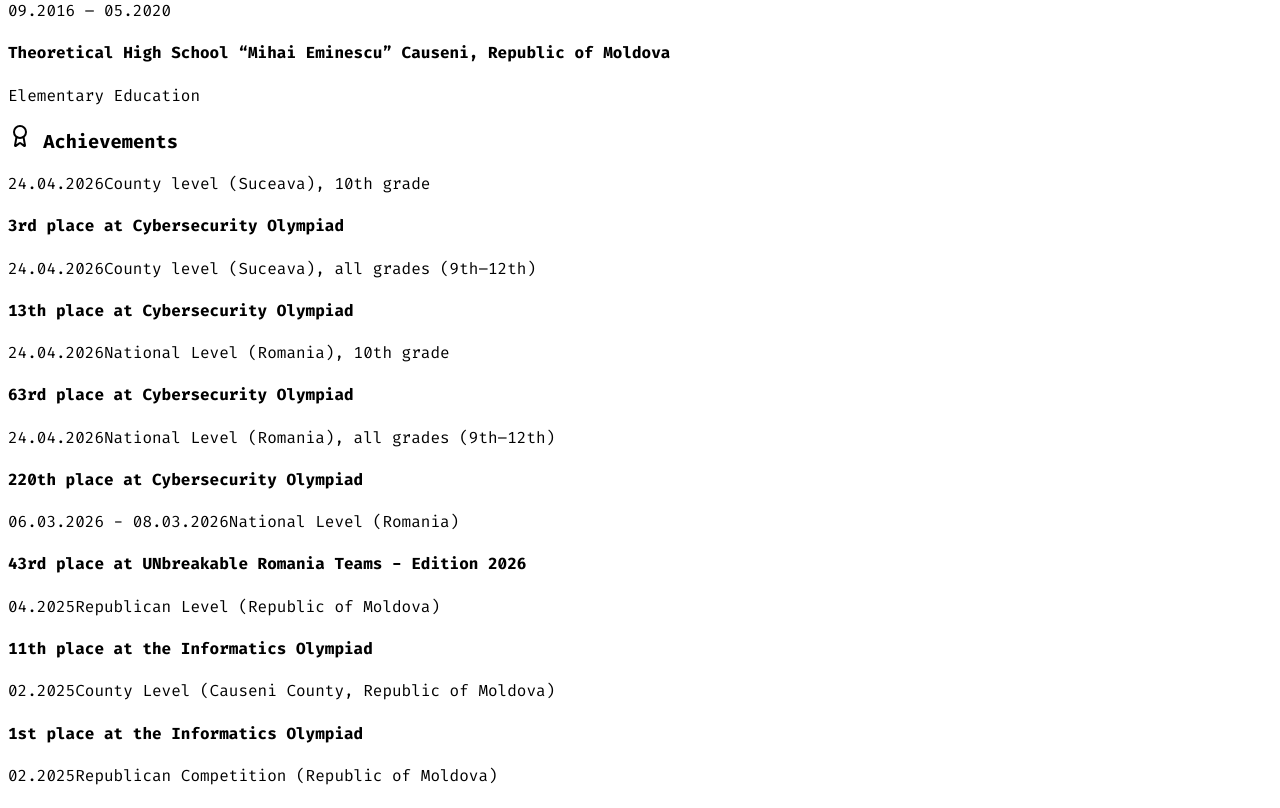
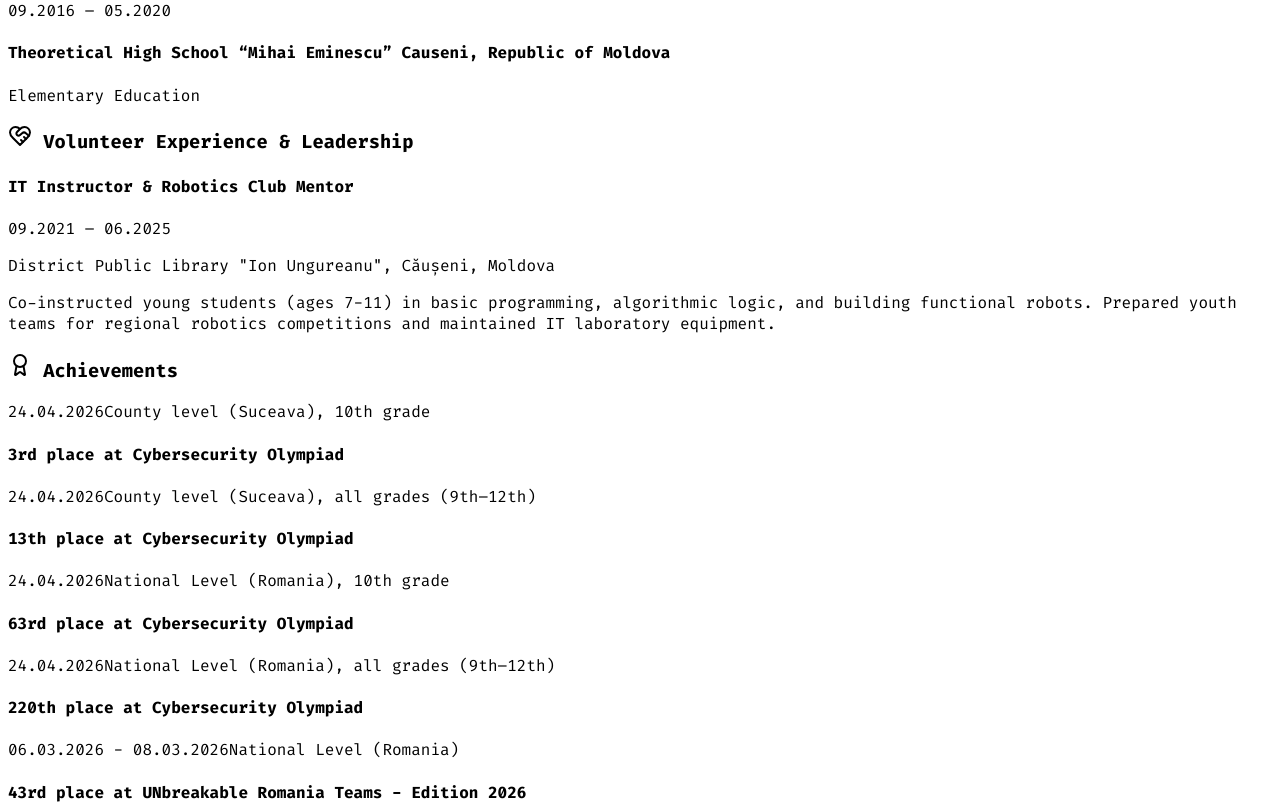
Before and after one commit to SerafimLupan/Serafim_Lupan-v2, a React (Vite) app in the folder client/: page / in a window 1280 px wide. Shown: the part 1800-2608 px from the top of the page. Built offline with nearby package versions, Linux system fonts and the light colour scheme; a web font is replaced by a local one.

Commit message:
Adding volunteering experience on page

```diff
--- a/client/src/pages/Home.tsx
+++ b/client/src/pages/Home.tsx
@@ -13,7 +13,8 @@ import {
   ShieldAlert,
   ExternalLink,
   Award,
-  GraduationCap
+  GraduationCap,
+  HeartHandshake
 } from "lucide-react";
 import { motion } from "framer-motion";
 import { Button } from "@/components/ui/button";
@@ -231,6 +232,26 @@ const onSubmit = async (data: z.infer<typeof insertContactMessageSchema>) => {
               </div>
             </div>
 
+            <div className="mt-16 border-t border-gray-800 pt-12">
+              <h3 className="text-2xl font-bold text-white mb-8 flex items-center">
+                <HeartHandshake className="mr-3 text-primary" /> Volunteer Experience & Leadership
+              </h3>
+              <div className="space-y-6">
+                {siteData?.experience?.volunteering?.map((vol, idx) => (
+                  <Card key={idx} delay={idx * 0.1} className="p-6 border-l-4 border-l-primary/50 bg-black/60">
+                    <div className="flex flex-col md:flex-row justify-between items-start md:items-center mb-2">
+                      <h4 className="text-xl text-white font-bold">{vol.role}</h4>
+                      <span className="text-primary text-xs font-bold font-mono px-2 py-1 border border-primary/30 mt-1 md:mt-0">
+                        {vol.period}
+                      </span>
+                    </div>
+                    <p className="text-primary/80 text-sm mb-2">{vol.institution}</p>
+                    <p className="text-gray-400 text-sm leading-relaxed">{vol.details}</p>
+                  </Card>
+                ))}
+              </div>
+            </div>
+
             <div>
               <h3 className="text-2xl font-bold text-white mb-8 flex items-center">
                 <Award className="mr-3 text-primary" /> Achievements
```
